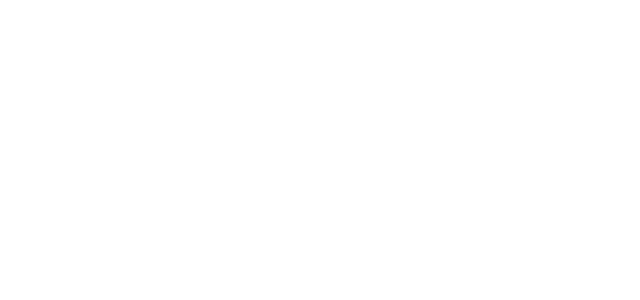
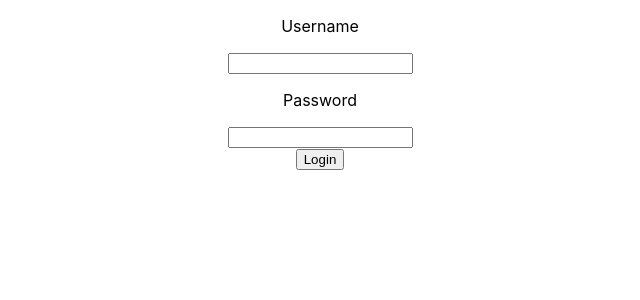
Before and after one commit to KBPsystem777/BPI-beta, a React (Create React App) app: page / in a window 1280 px wide. Shown: the top 300 px of the page, without its empty margins (320-960 px from the left). Built offline with nearby package versions, Linux system fonts and the light colour scheme.

Commit message:
login form

```diff
--- a/src/App.js
+++ b/src/App.js
@@ -1,11 +1,13 @@
 import React, { Component } from 'react';
-import logo from './logo.svg';
 import './App.css';
+
+import LoginForm from './components/LoginForm';
 
 class App extends Component {
   render() {
     return (
       <div className="App">
+        <LoginForm />
       </div>
     );
   }
--- /dev/null
+++ b/src/components/LoginForm.js
@@ -0,0 +1,23 @@
+import React from 'react';
+
+class LoginForm extends React.Component {
+    render() {
+        return(
+            <div>
+                <form>
+                    <div>
+                        <p>Username</p>
+                        <input type="text" />
+                    </div>
+                    <div>
+                        <p>Password</p>
+                        <input type="password" required />
+                    </div>
+                    <button>Login</button>
+                </form>
+            </div>
+        )
+    }
+}
+
+export default LoginForm;
```
Also changed, not shown: src/components/Form.js (deleted).
